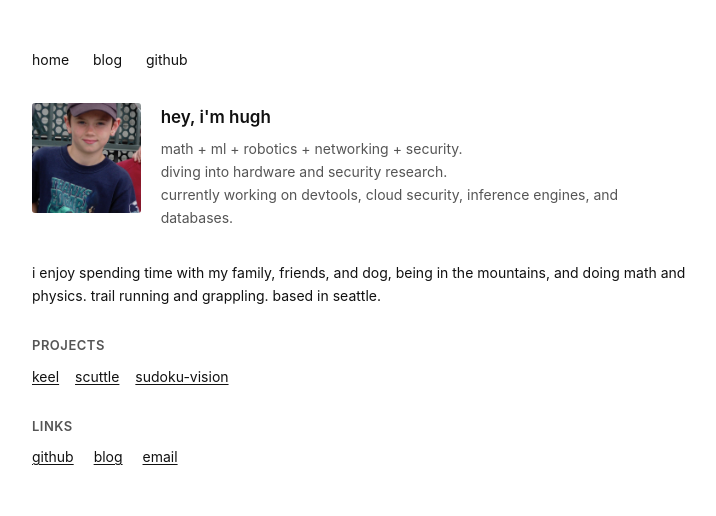
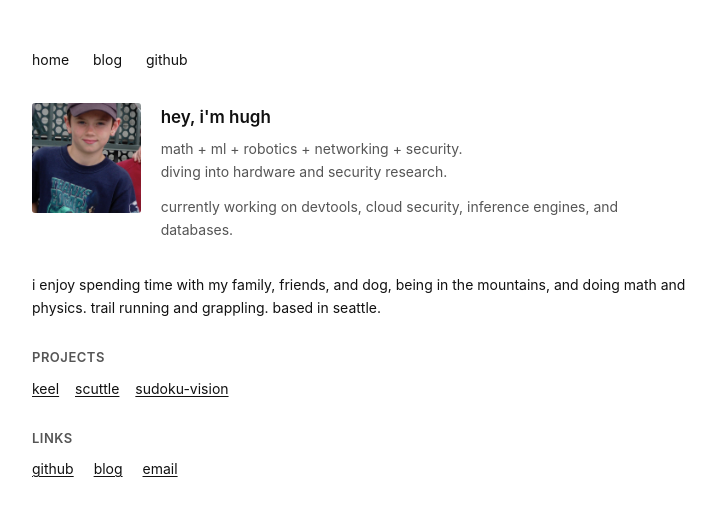
Before and after one commit to HueCodes/HueCodes.github.io, a Jekyll site: the page built from index.md, in a window 1280 px wide. Shown: the top 516 px of the page, without its empty margins (280-996 px from the left). Built offline with Jekyll 4.4.1, drawn with Linux system fonts in a browser that asks for light colours.

Commit message:
add spacing between intro paragraphs

```diff
--- a/assets/css/style.css
+++ b/assets/css/style.css
@@ -73,7 +73,11 @@ nav a:hover {
 .intro-header p {
   font-size: 14px;
   color: var(--text-secondary);
-  margin: 0;
+  margin: 0 0 0.75rem 0;
+}
+
+.intro-header p:last-child {
+  margin-bottom: 0;
 }
 
 /* Sections */
```
